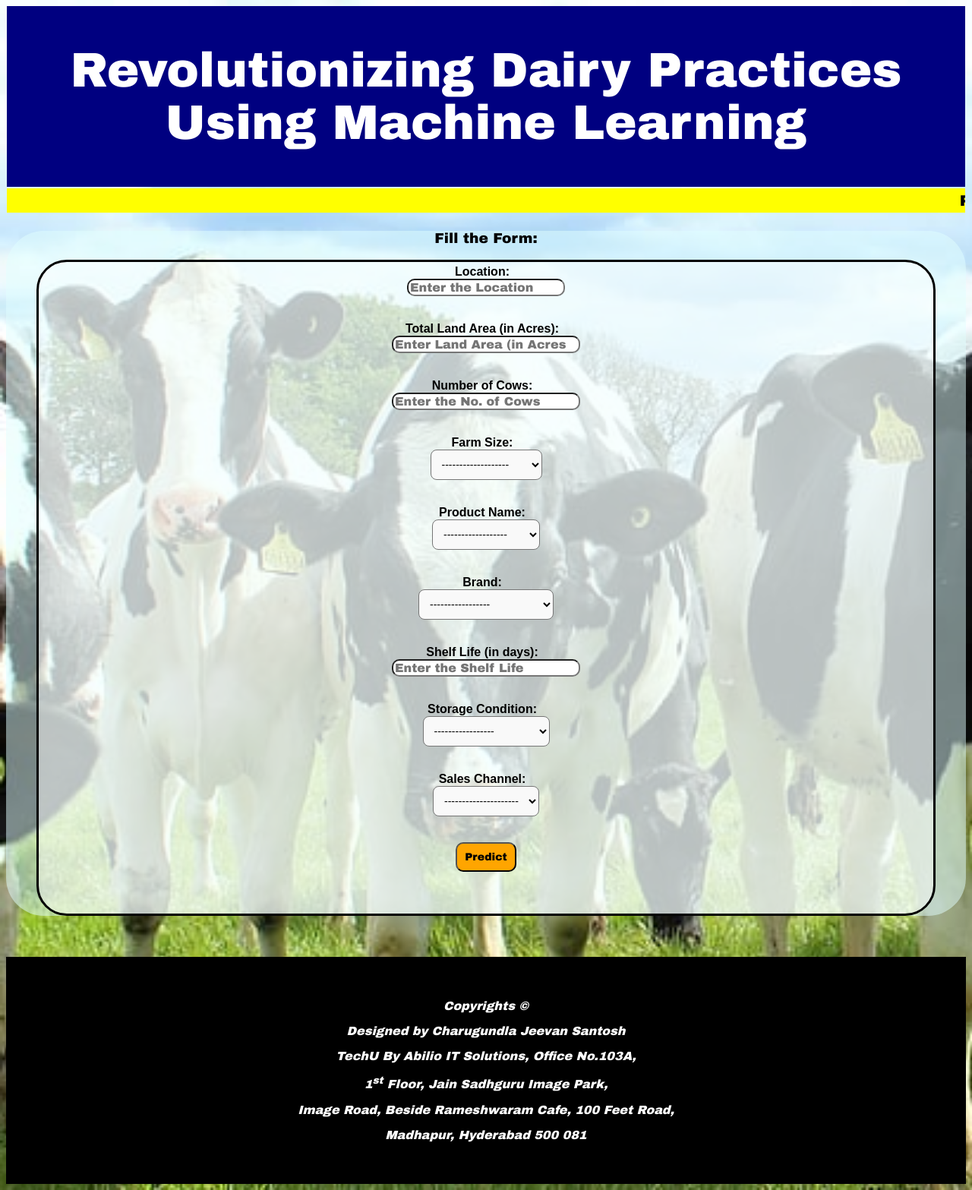
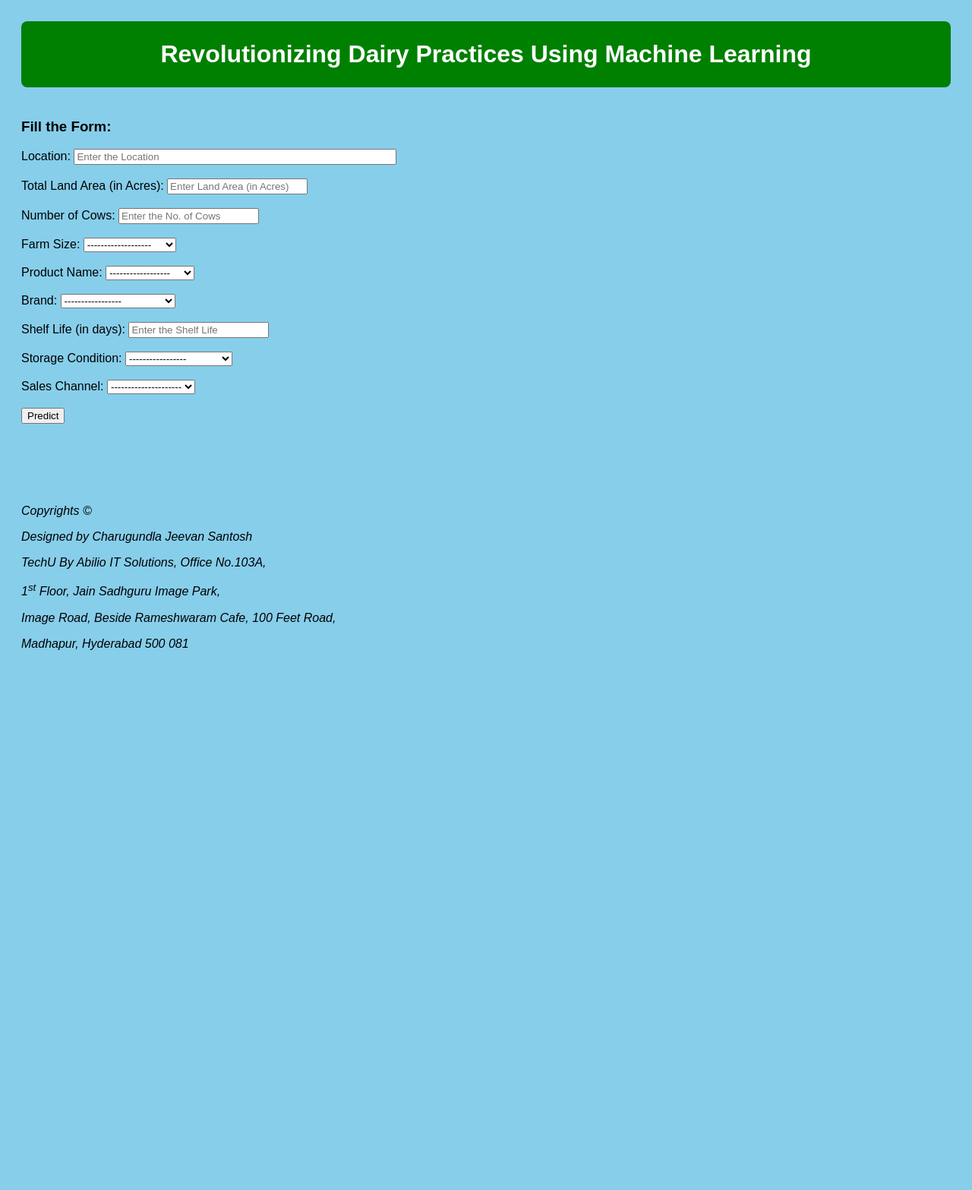
Before and after one commit to jeevansantosh19/Revolutionizing-Dairy-Practices-Using-Machine-Learning, a Flask app: page / in a window 1280 px wide. Shown: the whole page at 76% size. After the commit the page ends 856 px from the top, so only its background shows below. Run offline with Flask 3, Linux system fonts and the light colour scheme; parts of the project's set-up code (start-up, migrations or seed data) failed here and were passed over.

Commit message:
Update home.css

```diff
--- a/static/home.css
+++ b/static/home.css
@@ -1,120 +1,82 @@
 body
 {
-    background-image: url('dairy_farm.jpg');
-    background-repeat: no-repeat;
-    background-size: cover;
+    font-family: Arial, sans-serif;
+    padding: 20px;
+    background-color: skyblue;
 }
 
 h1
 {
+    background-color: green;
+    border-radius: 8px;
+    color: white;
     text-align: center;
-    background-color: navy;
-    padding: 50px 50px 50px 50px;
-    font-family: 'Arial Black';
-    font-size: 4em;
-    margin: 1px;
-    color: white;
+    padding: 25px;
+    margin: 0;
 }
 
-marquee
+nav
 {
-    background-color: yellow;
-    padding: 5px 5px 5px 5px;
-    font-family: 'Arial Black';
-    margin: 1px;
-    font-size: 20px;
-    color: black;
+    background-color: darkred;
+    padding: 10px 0;
+    box-shadow: 0px 4px 6px rgba(0, 0, 0, 0.1);
 }
 
-.container
+nav ul
 {
-    background-color: rgb(225, 255, 255, 0.5);
-    border-radius: 50px;
-    padding-left: 40px;
-    padding-right: 40px;
+    list-style-type: none;
+    justify-content: center;
+    display: flex;
+    margin: 0;
+    padding: 0;
 }
 
-h3
+nav ul li
 {
-    text-align: center;
-    font-family: 'Arial Black';
+    margin: 0 15px;
 }
 
-.input-form
+nav ul li a
 {
-    background-color: rgba(255, 255, 255, 0.5);
-    border-radius: 40px;
-    border-color: black;
-    border-style: solid;
-    padding: 4px;
-    font-family: 'Arial Black';
+    text-decoration: none;
+    transition: background-color 0.3s ease;
+    color: black;
+    font-family: 'Arial';
     font-size: 16px;
-    text-align: center;
+    font-weight: bold;
+    padding: 8px 12px;
+    border-radius: 5px;
 }
 
-form
+nav ul li a:hover
 {
-    display: flex;
-    flex-direction: column;
-    align-items: center;
+    background-color: lightgray;
 }
 
-label
+table
 {
-    font-family: Arial, sans-serif;
-    font-size: 16px;
-    font-weight: bold;
-    margin-right: 10px;
+    width: 50%;
+    margin: 0 auto;
+    border-collapse: collapse;
+    background-color: yellow;
+    box-shadow: 0 4px 8px rgba(0, 0, 0, 0.1);
 }
 
-input[type = "text"]
+th, td
 {
-    font-family: 'Arial Black';
-    font-size: 16px;
-    border-radius: 10px;
-    width: 200px;
+    padding: 10px;
+    text-align: left;
+    border: 1px solid #ddd;
 }
 
-input[type = "number"]
+th
 {
-    font-family: 'Arial Black';
-    font-size: 16px;
-    border-radius: 10px;
-    width: 240px;
+    background-color: #f4f4f4;
 }
 
-select
+table tr:last-child
 {
-    font-family: 'Arial';
-    font-size: 14px;
-    padding: 10px;
-    background-color: #f9f9f9;
-    border-radius: 8px;
+    background-color: red;
+    color: white;
+    font-weight: bold;
 }
-
-input[type = "submit"]
-{
-    font-family: 'Arial Black';
-    font-size: 14px;
-    padding: 10px;
-    background-color: orange;
-    cursor: pointer;
-    color: black;
-    transition: background-color 0.3s ease;
-    border-radius: 10px;
-}
-
-input[type = "submit"]:hover
-{
-    background-color: green;
-}
-
-address
-{
-    background-color: black;
-    text-align: center;
-    color: white;
-    padding: 40px 40px 40px 40px;
-    margin: none;
-    font-family: 'Arial Black';
-}
```
